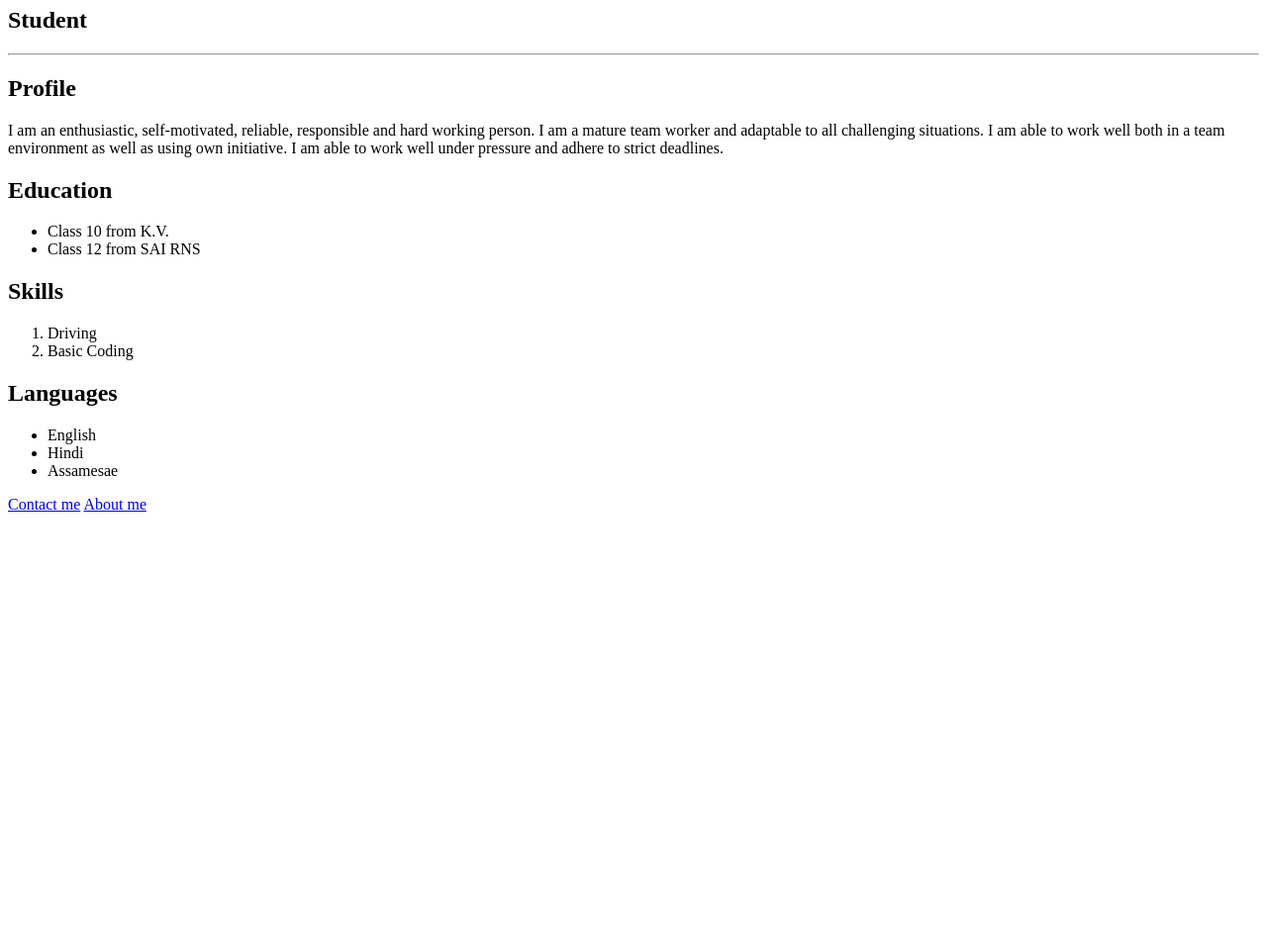
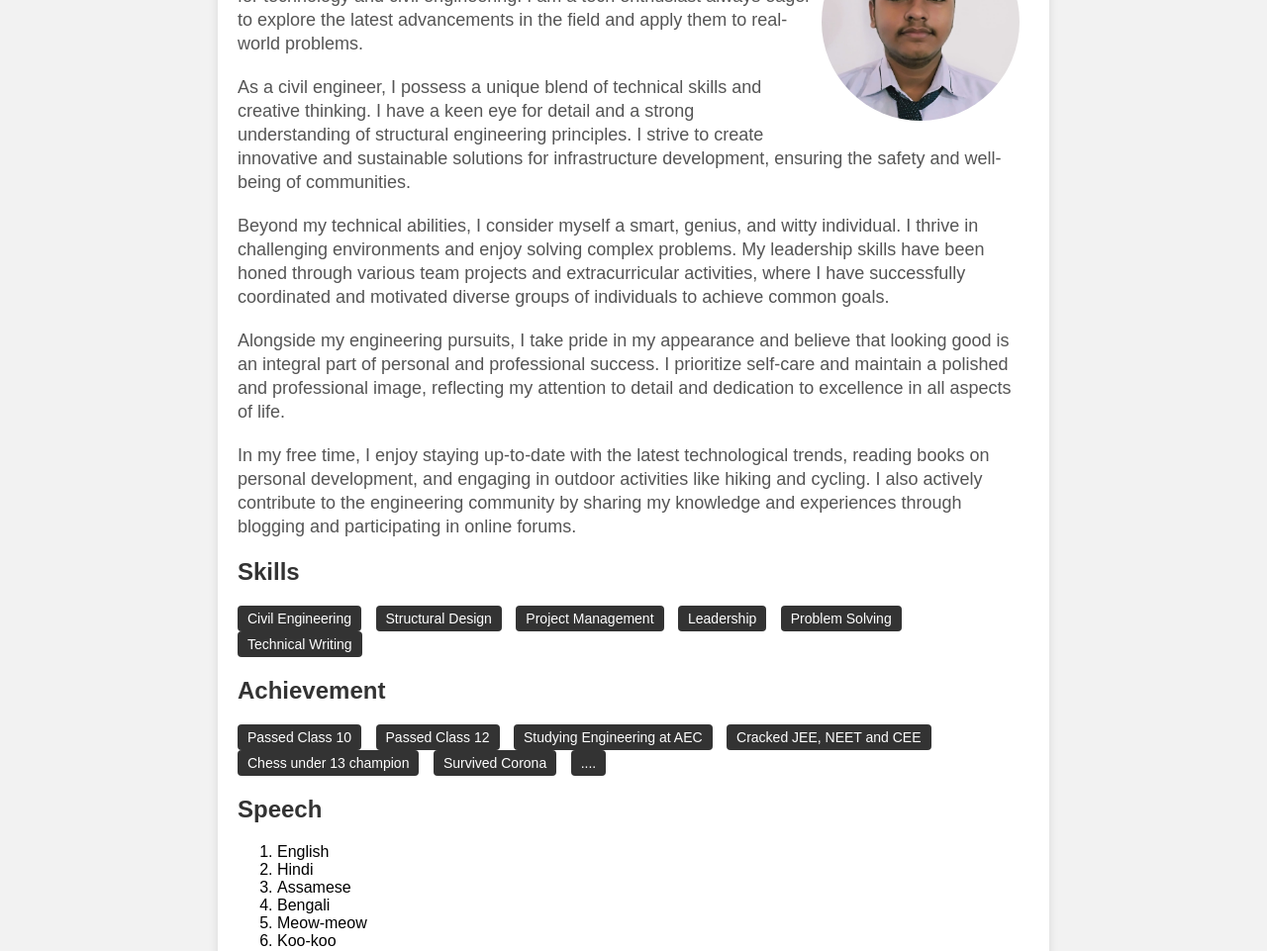
Before and after one commit to Las-9957/Resume, a plain HTML site: page index.html in a window 1280 px wide. Shown: the part 185-1146 px from the top of the page at 99% size. Before the commit the page ends 800 px from the top, so only its background shows below. Drawn offline with Linux system fonts and the light colour scheme.

Commit message:
Update index.html

```diff
--- a/index.html
+++ b/index.html
@@ -1,35 +1,198 @@
 <!DOCTYPE html>
 <html lang="en">
+<html>
 <head>
 <meta charset="UTF-8">
     <meta name="viewport" content="width=device-width, initial-scale=1.0">
-    <title>Resumea</title>
+    <title>My Portfolio</title>
+    <style>
+        body {
+            font-family: Arial, sans-serif;
+            background-color: #f2f2f2;
+            margin: 0;
+            padding: 0;
+        }
+
+        header {
+            background-color: #333;
+            padding: 20px 0;
+            text-align: center;
+        }
+
+        header h1 {
+            color: #fff;
+            font-size: 32px;
+            margin: 0;
+        }
+
+        .container {
+            max-width: 800px;
+            margin: 0 auto;
+            padding: 20px;
+            background-color: #fff;
+            box-shadow: 0 0 10px rgba(0, 0, 0, 0.1);
+        }
+
+        .profile-img {
+            float: right;
+            margin: 10px;
+            width: 200px;
+            height: 200px;
+            border-radius: 50%;
+        }
+
+        h2 {
+            color: #333;
+            font-size: 24px;
+            margin-top: 0;
+        }
+
+        p {
+            color: #555;
+            font-size: 18px;
+            line-height: 24px;
+            margin-bottom: 20px;
+        }
+
+        .skills {
+            margin-top: 20px;
+        }
+
+        .skills ul {
+            list-style-type: none;
+            padding: 0;
+            margin: 0;
+        }
+
+        .skills ul li {
+            display: inline-block;
+            margin-right: 10px;
+            padding: 5px 10px;
+            background-color: #333;
+            color: #fff;
+            font-size: 14px;
+            border-radius: 4px;
+        }
+         .skills {
+            margin-top: 20px;
+        }
+
+        .skills ul {
+            list-style-type: none;
+            padding: 0;
+            margin: 0;
+        }
+
+        .skills ul li {
+            display: inline-block;
+            margin-right: 10px;
+            padding: 5px 10px;
+            background-color: #333;
+            color: #fff;
+            font-size: 14px;
+            border-radius: 4px;
+        }
+         .education {
+            margin-top: 20px;
+        }
+
+        .education ul {
+            list-style-type: none;
+            padding: 0;
+            margin: 0;
+        }
+
+        .education ul li {
+            display: inline-block;
+            margin-right: 10px;
+            padding: 5px 10px;
+            background-color: #333;
+            color: #fff;
+            font-size: 14px;
+            border-radius: 4px;
+        }
+        .lan {
+            margin-top: 20px;
+        }
+
+        .lan ul {
+            list-style-type: none;
+            padding: 0;
+            margin: 0;
+        }
+
+        .lan ul li {
+            display: inline-block;
+            margin-right: 10px;
+            padding: 5px 10px;
+            background-color: #333;
+            color: #fff;
+            font-size: 14px;
+            border-radius: 4px;
+        }
+    </style>
 </head>
 <body>
-    <img src="./Photo from class 11 (2).jpg" height="100"  alt="My photo"/>
-<h1>Jabed Hussain</h1>
-    <h2>Student</h2>
-    <hr>
-    <h2>Profile</h2>
-    <p>I am an enthusiastic, self-motivated, reliable, responsible and hard working person. I am a mature team worker and adaptable to all challenging situations. I am able to work well both in a team environment as well as using own initiative. I am able to work well under pressure and adhere to strict deadlines.</p>
-    <h2>Education</h2>
+    <header>
+        <h1>My Portfolio</h1>
+    </header>
+    <div class="container">
+        <img src="./Photo from class 11 (2).jpg" alt="Profile Picture" class="profile-img">
+        <h2>About Me</h2>
+        <p>
+            Hello! My name is Jabed and I am an engineering student with a passion for technology and civil engineering. I am a tech enthusiast always eager to explore the latest advancements in the field and apply them to real-world problems.
+        </p>
+        <p>
+            As a civil engineer, I possess a unique blend of technical skills and creative thinking. I have a keen eye for detail and a strong understanding of structural engineering principles. I strive to create innovative and sustainable solutions for infrastructure development, ensuring the safety and well-being of communities.
+        </p>
+        <p>
+            Beyond my technical abilities, I consider myself a smart, genius, and witty individual. I thrive in challenging environments and enjoy solving complex problems. My leadership skills have been honed through various team projects and extracurricular activities, where I have successfully coordinated and motivated diverse groups of individuals to achieve common goals.
+        </p>
+        <p>
+            Alongside my engineering pursuits, I take pride in my appearance and believe that looking good is an integral part of personal and professional success. I prioritize self-care and maintain a polished and professional image, reflecting my attention to detail and dedication to excellence in all aspects of life.
+        </p>
+        <p>
+            In my free time, I enjoy staying up-to-date with the latest technological trends, reading books on personal development, and engaging in outdoor activities like hiking and cycling. I also actively contribute to the engineering community by sharing my knowledge and experiences through blogging and participating in online forums.
+        </p>
+        <div class="skills">
+            <h2>Skills</h2>
             <ul>
-        <li>Class 10 from K.V.</li>
-        <li>Class 12 from SAI RNS</li>
+                <li>Civil Engineering</li>
+                <li>Structural Design</li>
+                <li>Project Management</li>
+                <li>Leadership</li>
+                <li>Problem Solving</li>
+                <li>Technical Writing</li>
             </ul>
-    <h2>Skills</h2>
+        </div>
+        <div class="education">
+            <h2>Achievement</h2>
+            <ul>
+                <li>Passed Class 10</li>
+                <li>Passed Class 12</li>
+                <li>Studying Engineering at AEC</li>
+                <li>Cracked JEE, NEET and CEE</li>
+                <li>Chess under 13 champion</li>
+                <li>Survived Corona</li>
+                <li>....</li>
+
+            </ul>
+        </div>
+        <div class="lan">
+            <h2>Speech</h2>
             <ol>
-        <li>Driving</li>
-        <li>Basic Coding</li>
-    </ol>
-    <h2>Languages</h2>
-    <ul>
                 <li>English</li>
                 <li>Hindi</li>
-        <li>Assamesae</li>
-    </ul>
+                <li>Assamese</li>
+                <li>Bengali</li>
+                <li>Meow-meow</li>
+                <li>Koo-koo</li>
+                <li>....</li>
+
+            </ol>
+        </div>
         <a href="./contactme.html">Contact me</a>
     <a href="./aboutme.html">About me</a>
-
+    </div>
 </body>
 </html>
```
Lines whose indentation alone changed are shown as unchanged.
